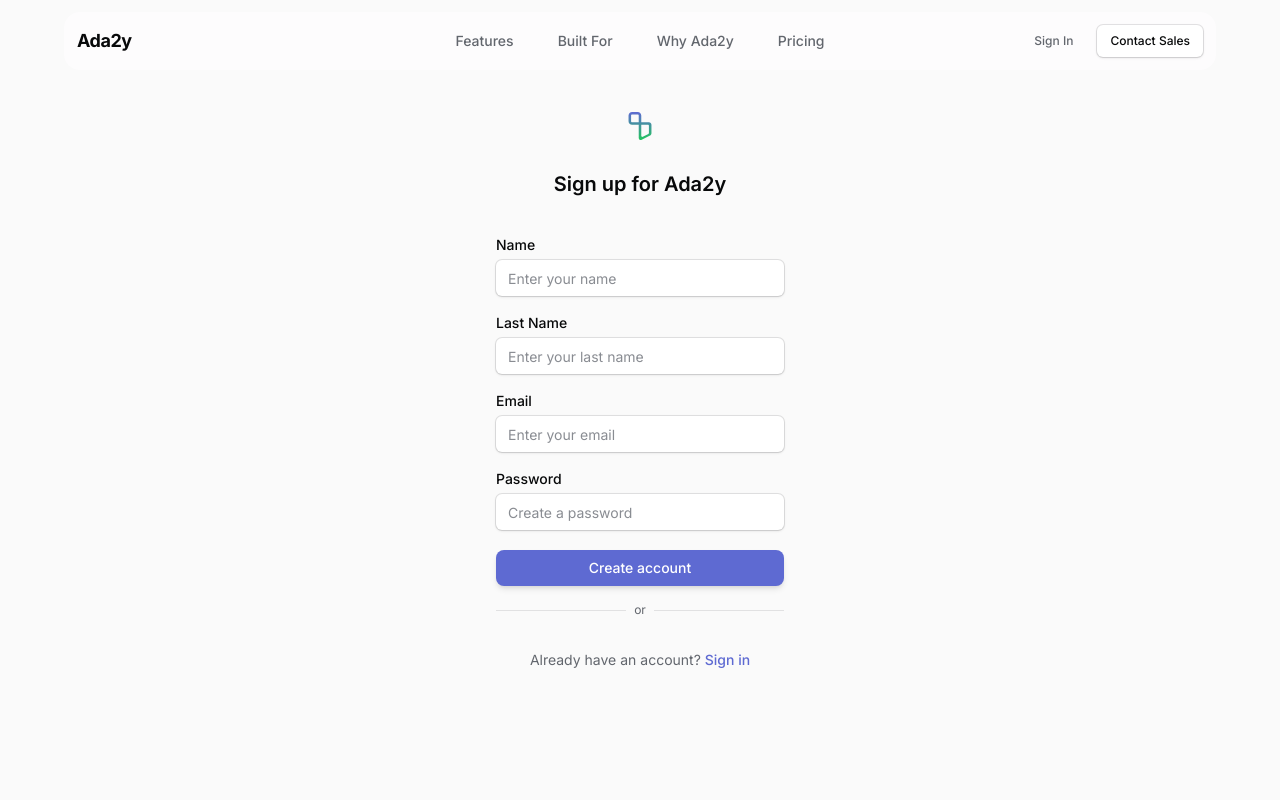
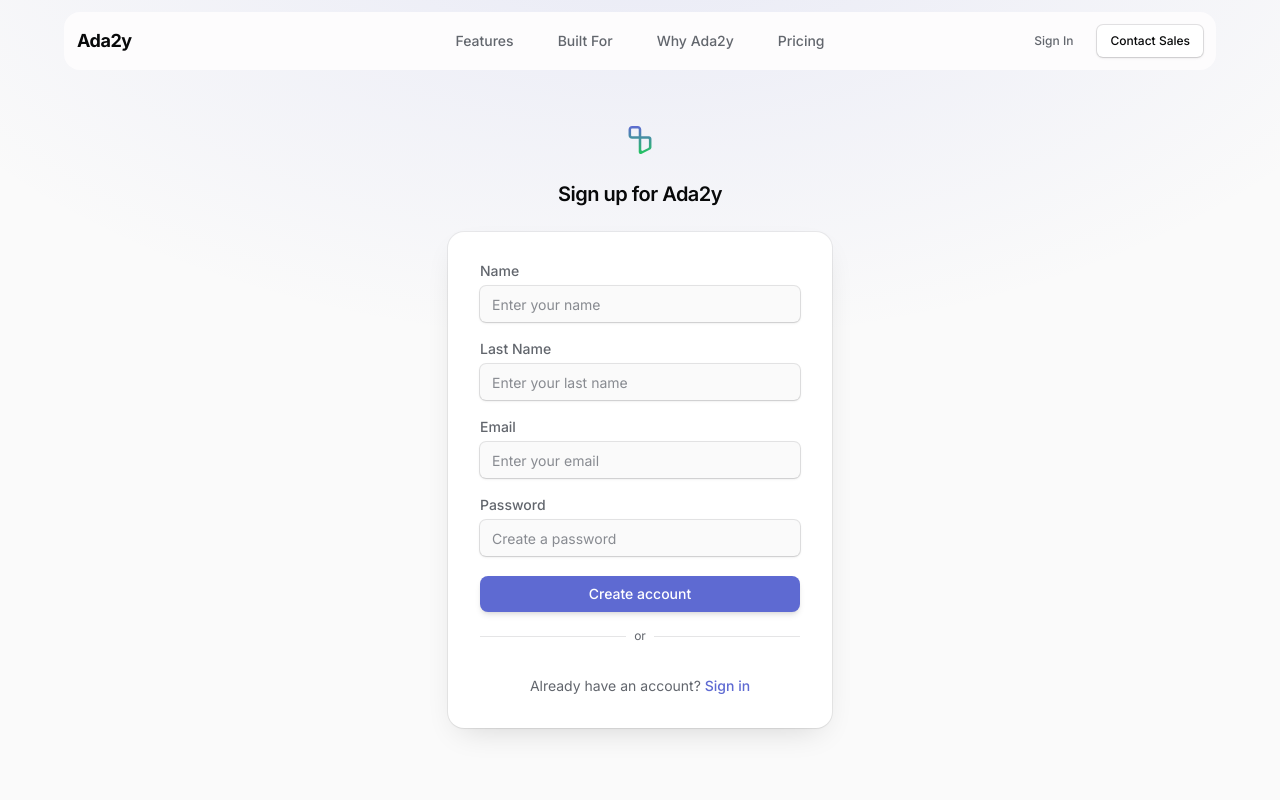
Before and after one commit to Ada2y/Frontend, a Next.js app: page /signup in a window 1280 px wide. Shown: the top 800 px of the page. Built offline with nearby package versions, Linux system fonts and the light colour scheme; no server answers.

Commit message:
Edit the style of login, signup, verify-email and forget password pages

```diff
--- a/app/(marketing)/login/page.tsx
+++ b/app/(marketing)/login/page.tsx
@@ -15,7 +15,7 @@ declare global {
           }) => void;
           renderButton: (
             parent: HTMLElement,
-            config: {theme: string; size: string; text: string}
+            config: {theme: string; size: string; text: string; locale: string}
           ) => void;
         };
       };
@@ -79,7 +79,11 @@ export default function LoginPage() {
         window.google.accounts.id.renderButton(container, {
           theme: 'outline',
           size: 'large',
-          text: 'signin_with'
+          text: 'signin_with',
+          // Without this the button follows the browser's UI language, which
+          // renders the label in Arabic for most of our users. The rest of the
+          // chrome is English-only, so pin it.
+          locale: 'en'
         });
       }
     }
@@ -101,10 +105,18 @@ export default function LoginPage() {
   }, []);
 
   return (
-    <div className="selection:bg-foreground/10 selection:text-foreground bg-background">
-      <main className="bg-background">
-        <div className="grid min-h-dvh grid-rows-[1fr_auto] gap-6 p-6">
-          <div className="m-auto w-full max-w-72 self-center text-center">
+    <div className="theme-light selection:bg-foreground/10 selection:text-foreground bg-background">
+      <main className="relative bg-background">
+        {/* One indigo wash off the top edge - the logo's own hue - so the white
+            form card has something to lift off of. */}
+        <div
+          aria-hidden="true"
+          className="pointer-events-none absolute inset-0 bg-[radial-gradient(80rem_45rem_at_50%_-15%,rgba(94,106,210,0.12),transparent_65%)]"
+        />
+        {/* pt clears the fixed floating header, which otherwise sits on top of
+            the logo above the form. */}
+        <div className="relative grid min-h-dvh grid-rows-[1fr_auto] gap-6 p-6 pt-20 lg:pt-24">
+          <div className="m-auto w-full max-w-sm self-center text-center">
             <Link aria-label="go home" className="mx-auto flex size-10 *:m-auto" href="/">
               <svg
                 className="size-7"
@@ -133,7 +145,10 @@ export default function LoginPage() {
                 </defs>
               </svg>
             </Link>
-            <h1 className="mb-10 mt-6 text-xl font-semibold">Log in to Ada2y</h1>
+            <h1 className="mb-6 mt-5 text-xl font-semibold tracking-tight text-foreground">
+              Log in to Ada2y
+            </h1>
+            <div className="rounded-2xl bg-card p-6 shadow-[0_1px_2px_rgba(8,9,10,0.04),0_12px_32px_-12px_rgba(8,9,10,0.16)] ring-1 ring-foreground/[0.06] sm:p-8">
               <div className="space-y-2">
                 <form className="space-y-5" onSubmit={handleSubmit}>
                   {error && (
@@ -143,14 +158,14 @@ export default function LoginPage() {
                   )}
                   <div className="space-y-2">
                     <label
-                    className="text-sm font-medium leading-none block text-left"
+                      className="text-muted-foreground block text-left text-sm font-medium leading-none"
                       htmlFor="email"
                     >
                       Email
                     </label>
                     <input
                       type="email"
-                    className="placeholder:text-muted-foreground/75 selection:bg-primary selection:text-primary-foreground flex h-9 min-w-0 rounded-md bg-input px-3 py-1 text-sm shadow-sm outline-none ring-1 ring-foreground/10 transition-[color,box-shadow] disabled:pointer-events-none disabled:cursor-not-allowed disabled:opacity-50 focus-visible:border-foreground/35 focus-visible:ring-3 focus-visible:ring-ring/50 w-full"
+                      className="placeholder:text-muted-foreground/75 selection:bg-primary selection:text-primary-foreground flex h-9 min-w-0 rounded-md bg-background px-3 py-1 text-sm text-foreground shadow-sm outline-none ring-1 ring-foreground/10 transition-[color,box-shadow] disabled:pointer-events-none disabled:cursor-not-allowed disabled:opacity-50 focus-visible:border-foreground/35 focus-visible:ring-3 focus-visible:ring-ring/50 w-full"
                       id="email"
                       name="email"
                       required
@@ -159,14 +174,14 @@ export default function LoginPage() {
                   </div>
                   <div className="space-y-2">
                     <label
-                    className="text-sm font-medium leading-none block text-left"
+                      className="text-muted-foreground block text-left text-sm font-medium leading-none"
                       htmlFor="password"
                     >
                       Password
                     </label>
                     <input
                       type="password"
-                    className="placeholder:text-muted-foreground/75 selection:bg-primary selection:text-primary-foreground flex h-9 min-w-0 rounded-md bg-input px-3 py-1 text-sm shadow-sm outline-none ring-1 ring-foreground/10 transition-[color,box-shadow] disabled:pointer-events-none disabled:cursor-not-allowed disabled:opacity-50 focus-visible:border-foreground/35 focus-visible:ring-3 focus-visible:ring-ring/50 w-full"
+                      className="placeholder:text-muted-foreground/75 selection:bg-primary selection:text-primary-foreground flex h-9 min-w-0 rounded-md bg-background px-3 py-1 text-sm text-foreground shadow-sm outline-none ring-1 ring-foreground/10 transition-[color,box-shadow] disabled:pointer-events-none disabled:cursor-not-allowed disabled:opacity-50 focus-visible:border-foreground/35 focus-visible:ring-3 focus-visible:ring-ring/50 w-full"
                       id="password"
                       name="password"
                       required
@@ -186,7 +201,7 @@ export default function LoginPage() {
                     <div className="w-full border-t border-foreground/10" />
                   </div>
                   <div className="relative flex justify-center text-xs">
-                  <span className="bg-background text-muted-foreground px-2">or</span>
+                    <span className="bg-card text-muted-foreground px-2">or</span>
                   </div>
                 </div>
                 <div id="google-signin-button" className="w-full flex justify-center" />
@@ -205,6 +220,7 @@ export default function LoginPage() {
               </div>
             </div>
           </div>
+        </div>
       </main>
     </div>
   );
--- a/app/(marketing)/signup/page.tsx
+++ b/app/(marketing)/signup/page.tsx
@@ -15,7 +15,7 @@ declare global {
           }) => void;
           renderButton: (
             parent: HTMLElement,
-            config: {theme: string; size: string; text: string}
+            config: {theme: string; size: string; text: string; locale: string}
           ) => void;
         };
       };
@@ -89,7 +89,11 @@ export default function SignupPage() {
         window.google.accounts.id.renderButton(container, {
           theme: 'outline',
           size: 'large',
-          text: 'signup_with'
+          text: 'signup_with',
+          // Without this the button follows the browser's UI language, which
+          // renders the label in Arabic for most of our users. The rest of the
+          // chrome is English-only, so pin it.
+          locale: 'en'
         });
       }
     }
@@ -111,10 +115,18 @@ export default function SignupPage() {
   }, []);
 
   return (
-    <div className="selection:bg-foreground/10 selection:text-foreground bg-background">
-      <main className="bg-background">
-        <div className="grid min-h-dvh grid-rows-[1fr_auto] gap-6 p-6">
-          <div className="m-auto w-full max-w-72 self-center text-center">
+    <div className="theme-light selection:bg-foreground/10 selection:text-foreground bg-background">
+      <main className="relative bg-background">
+        {/* One indigo wash off the top edge - the logo's own hue - so the white
+            form card has something to lift off of. */}
+        <div
+          aria-hidden="true"
+          className="pointer-events-none absolute inset-0 bg-[radial-gradient(80rem_45rem_at_50%_-15%,rgba(94,106,210,0.12),transparent_65%)]"
+        />
+        {/* pt clears the fixed floating header, which otherwise sits on top of
+            the logo above the form. */}
+        <div className="relative grid min-h-dvh grid-rows-[1fr_auto] gap-6 p-6 pt-20 lg:pt-24">
+          <div className="m-auto w-full max-w-sm self-center text-center">
             <Link aria-label="go home" className="mx-auto flex size-10 *:m-auto" href="/">
               <svg
                 className="size-7"
@@ -143,11 +155,14 @@ export default function SignupPage() {
                 </defs>
               </svg>
             </Link>
-            <h1 className="mb-10 mt-6 text-xl font-semibold">Sign up for Ada2y</h1>
+            <h1 className="mb-6 mt-5 text-xl font-semibold tracking-tight text-foreground">
+              Sign up for Ada2y
+            </h1>
+            <div className="rounded-2xl bg-card p-6 shadow-[0_1px_2px_rgba(8,9,10,0.04),0_12px_32px_-12px_rgba(8,9,10,0.16)] ring-1 ring-foreground/[0.06] sm:p-8">
               <div className="space-y-2">
                 {registered ? (
                   <div className="space-y-4">
-                  <div className="rounded-md bg-success-bg px-3 py-2 text-sm text-success dark:text-green-400">
+                    <div className="rounded-md bg-success-bg px-3 py-2 text-sm text-success">
                       Check your email ({registeredEmail}) for a verification link.
                     </div>
                     <button
@@ -173,14 +188,14 @@ export default function SignupPage() {
                       )}
                       <div className="space-y-2">
                         <label
-                        className="text-sm font-medium leading-none block text-left"
+                          className="text-muted-foreground block text-left text-sm font-medium leading-none"
                           htmlFor="name"
                         >
                           Name
                         </label>
                         <input
                           type="text"
-                        className="placeholder:text-muted-foreground/75 selection:bg-primary selection:text-primary-foreground flex h-9 min-w-0 rounded-md bg-input px-3 py-1 text-sm shadow-sm outline-none ring-1 ring-foreground/10 transition-[color,box-shadow] disabled:pointer-events-none disabled:cursor-not-allowed disabled:opacity-50 focus-visible:border-foreground/35 focus-visible:ring-3 focus-visible:ring-ring/50 w-full"
+                          className="placeholder:text-muted-foreground/75 selection:bg-primary selection:text-primary-foreground flex h-9 min-w-0 rounded-md bg-background px-3 py-1 text-sm text-foreground shadow-sm outline-none ring-1 ring-foreground/10 transition-[color,box-shadow] disabled:pointer-events-none disabled:cursor-not-allowed disabled:opacity-50 focus-visible:border-foreground/35 focus-visible:ring-3 focus-visible:ring-ring/50 w-full"
                           id="name"
                           name="name"
                           required
@@ -189,14 +204,14 @@ export default function SignupPage() {
                       </div>
                       <div className="space-y-2">
                         <label
-                        className="text-sm font-medium leading-none block text-left"
+                          className="text-muted-foreground block text-left text-sm font-medium leading-none"
                           htmlFor="last-name"
                         >
                           Last Name
                         </label>
                         <input
                           type="text"
-                        className="placeholder:text-muted-foreground/75 selection:bg-primary selection:text-primary-foreground flex h-9 min-w-0 rounded-md bg-input px-3 py-1 text-sm shadow-sm outline-none ring-1 ring-foreground/10 transition-[color,box-shadow] disabled:pointer-events-none disabled:cursor-not-allowed disabled:opacity-50 focus-visible:border-foreground/35 focus-visible:ring-3 focus-visible:ring-ring/50 w-full"
+                          className="placeholder:text-muted-foreground/75 selection:bg-primary selection:text-primary-foreground flex h-9 min-w-0 rounded-md bg-background px-3 py-1 text-sm text-foreground shadow-sm outline-none ring-1 ring-foreground/10 transition-[color,box-shadow] disabled:pointer-events-none disabled:cursor-not-allowed disabled:opacity-50 focus-visible:border-foreground/35 focus-visible:ring-3 focus-visible:ring-ring/50 w-full"
                           id="last-name"
                           name="last-name"
                           required
@@ -205,14 +220,14 @@ export default function SignupPage() {
                       </div>
                       <div className="space-y-2">
                         <label
-                        className="text-sm font-medium leading-none block text-left"
+                          className="text-muted-foreground block text-left text-sm font-medium leading-none"
                           htmlFor="email"
                         >
                           Email
                         </label>
                         <input
                           type="email"
-                        className="placeholder:text-muted-foreground/75 selection:bg-primary selection:text-primary-foreground flex h-9 min-w-0 rounded-md bg-input px-3 py-1 text-sm shadow-sm outline-none ring-1 ring-foreground/10 transition-[color,box-shadow] disabled:pointer-events-none disabled:cursor-not-allowed disabled:opacity-50 focus-visible:border-foreground/35 focus-visible:ring-3 focus-visible:ring-ring/50 w-full"
+                          className="placeholder:text-muted-foreground/75 selection:bg-primary selection:text-primary-foreground flex h-9 min-w-0 rounded-md bg-background px-3 py-1 text-sm text-foreground shadow-sm outline-none ring-1 ring-foreground/10 transition-[color,box-shadow] disabled:pointer-events-none disabled:cursor-not-allowed disabled:opacity-50 focus-visible:border-foreground/35 focus-visible:ring-3 focus-visible:ring-ring/50 w-full"
                           id="email"
                           name="email"
                           required
@@ -221,14 +236,14 @@ export default function SignupPage() {
                       </div>
                       <div className="space-y-2">
                         <label
-                        className="text-sm font-medium leading-none block text-left"
+                          className="text-muted-foreground block text-left text-sm font-medium leading-none"
                           htmlFor="password"
                         >
                           Password
                         </label>
                         <input
                           type="password"
-                        className="placeholder:text-muted-foreground/75 selection:bg-primary selection:text-primary-foreground flex h-9 min-w-0 rounded-md bg-input px-3 py-1 text-sm shadow-sm outline-none ring-1 ring-foreground/10 transition-[color,box-shadow] disabled:pointer-events-none disabled:cursor-not-allowed disabled:opacity-50 focus-visible:border-foreground/35 focus-visible:ring-3 focus-visible:ring-ring/50 w-full"
+                          className="placeholder:text-muted-foreground/75 selection:bg-primary selection:text-primary-foreground flex h-9 min-w-0 rounded-md bg-background px-3 py-1 text-sm text-foreground shadow-sm outline-none ring-1 ring-foreground/10 transition-[color,box-shadow] disabled:pointer-events-none disabled:cursor-not-allowed disabled:opacity-50 focus-visible:border-foreground/35 focus-visible:ring-3 focus-visible:ring-ring/50 w-full"
                           id="password"
                           name="password"
                           required
@@ -249,7 +264,7 @@ export default function SignupPage() {
                         <div className="w-full border-t border-foreground/10" />
                       </div>
                       <div className="relative flex justify-center text-xs">
-                      <span className="bg-background text-muted-foreground px-2">or</span>
+                        <span className="bg-card text-muted-foreground px-2">or</span>
                       </div>
                     </div>
                     <div id="google-signup-button" className="w-full flex justify-center" />
@@ -264,6 +279,7 @@ export default function SignupPage() {
               </div>
             </div>
           </div>
+        </div>
       </main>
     </div>
   );
--- a/app/(marketing)/verify-email/page.tsx
+++ b/app/(marketing)/verify-email/page.tsx
@@ -38,10 +38,18 @@ function VerifyEmailContent() {
   }, [token]);
 
   return (
-    <div className="selection:bg-foreground/10 selection:text-foreground bg-background">
-      <main className="bg-background">
-        <div className="grid min-h-dvh grid-rows-[1fr_auto] gap-6 p-6">
-          <div className="m-auto w-full max-w-72 self-center text-center">
+    <div className="theme-light selection:bg-foreground/10 selection:text-foreground bg-background">
+      <main className="relative bg-background">
+        {/* One indigo wash off the top edge - the logo's own hue - so the white
+            form card has something to lift off of. */}
+        <div
+          aria-hidden="true"
+          className="pointer-events-none absolute inset-0 bg-[radial-gradient(80rem_45rem_at_50%_-15%,rgba(94,106,210,0.12),transparent_65%)]"
+        />
+        {/* pt clears the fixed floating header, which otherwise sits on top of
+            the logo above the form. */}
+        <div className="relative grid min-h-dvh grid-rows-[1fr_auto] gap-6 p-6 pt-20 lg:pt-24">
+          <div className="m-auto w-full max-w-sm self-center text-center">
             <Link aria-label="go home" className="mx-auto flex size-10 *:m-auto" href="/">
               <svg
                 className="size-7"
@@ -70,14 +78,17 @@ function VerifyEmailContent() {
                 </defs>
               </svg>
             </Link>
-            <h1 className="mb-10 mt-6 text-xl font-semibold">Verify your email</h1>
+            <h1 className="mb-6 mt-5 text-xl font-semibold tracking-tight text-foreground">
+              Verify your email
+            </h1>
+            <div className="rounded-2xl bg-card p-6 shadow-[0_1px_2px_rgba(8,9,10,0.04),0_12px_32px_-12px_rgba(8,9,10,0.16)] ring-1 ring-foreground/[0.06] sm:p-8">
               <div className="space-y-4">
                 {status === 'loading' && (
                   <p className="text-muted-foreground text-sm">Verifying your email...</p>
                 )}
                 {status === 'success' && (
                   <>
-                  <div className="rounded-md bg-success-bg px-3 py-2 text-sm text-success dark:text-green-400">
+                    <div className="rounded-md bg-success-bg px-3 py-2 text-sm text-success">
                       {message}
                     </div>
                     <Link
@@ -104,6 +115,7 @@ function VerifyEmailContent() {
               </div>
             </div>
           </div>
+        </div>
       </main>
     </div>
   );
--- a/app/globals.css
+++ b/app/globals.css
@@ -50,7 +50,13 @@
   --radius-4xl: 32px;
 }
 
-:root {
+/* Light palette. Also exposed as a `.theme-light` class so a subtree (the
+   auth pages, which are light-mode only) can opt out of the dark theme: the
+   tokens are custom properties, so redefining them on a wrapper element beats
+   the values inherited from :root[data-theme='dark']. */
+:root,
+.theme-light {
+  color-scheme: light;
   --background: #fafafa;
   --foreground: #08090a;
   --card: #ffffff;
@@ -196,6 +202,14 @@
   color-scheme: dark;
 }
 
+/* `body` applies text-foreground, so `color` is computed once against the
+   body's tokens - in dark mode that is #f2f3f5, and every descendant inherits
+   that white regardless of the tokens .theme-light redefines. Re-declaring
+   color here makes the subtree resolve against the light token instead. */
+.theme-light {
+  color: var(--foreground);
+}
+
 @utility mask-x-from-45 {
   -webkit-mask-image: linear-gradient(to right, black 45%, transparent 100%);
   mask-image: linear-gradient(to right, black 45%, transparent 100%);
--- a/app/layout.tsx
+++ b/app/layout.tsx
@@ -56,7 +56,9 @@ export default function RootLayout({
         <AuthProvider>
           <TooltipProvider delayDuration={200}>{children}</TooltipProvider>
         </AuthProvider>
-        <Script src="https://accounts.google.com/gsi/client" strategy="afterInteractive" />
+        {/* hl=en pins Google Identity Services to English; without it the
+            sign-in button and One Tap follow the browser's UI language. */}
+        <Script src="https://accounts.google.com/gsi/client?hl=en" strategy="afterInteractive" />
       </body>
     </html>
   );
```
Also changed, not shown: app/(marketing)/forgot-password/page.tsx (+24 -12 lines). Lines whose indentation alone changed are shown as unchanged.
